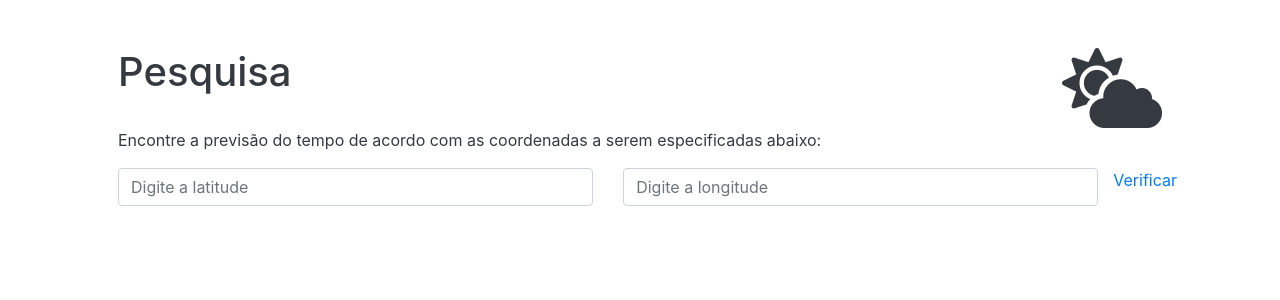
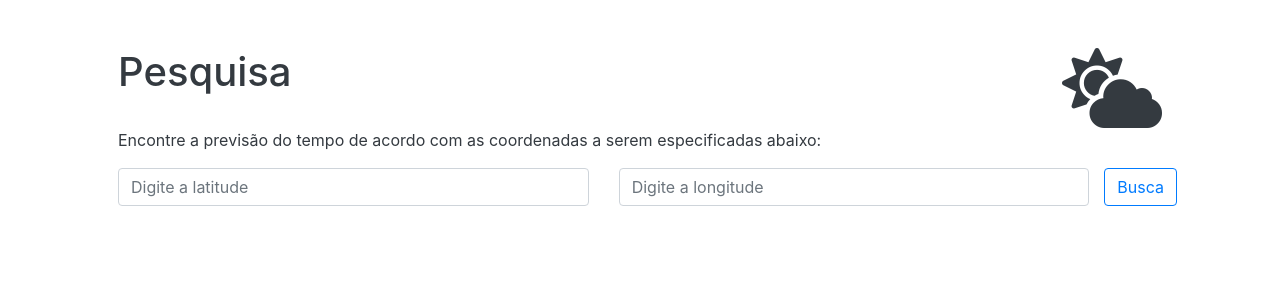
Before and after one commit to DouglasSalvagni/previsaodotemponetlify, a React (Create React App) app: page / in a window 1280 px wide. Shown: the top 300 px of the page. Built offline with nearby package versions, Linux system fonts and the light colour scheme.

Commit message:
test netlify

```diff
--- a/src/components/Header/index.js
+++ b/src/components/Header/index.js
@@ -1,6 +1,6 @@
 import React, { Component } from 'react';
 import '../../../node_modules/@fortawesome/fontawesome-free/css/all.min.css';
-import { Link } from 'react-router-dom';
+//import { Link } from 'react-router-dom';
 
 class Header extends Component {
 
@@ -63,9 +63,9 @@ class Header extends Component {
                                 onChange={this.inserirLon}/>
                         </div>
                         {/* <a className="btn btn-outline-primary center"  href={`/tempApi`}>Temp api</a> */}
-                        {/* <a className="btn btn-outline-primary center"  href={this.verificar()}>Busca</a> */}
+                        <a className="btn btn-outline-primary center"  href={this.verificar()}>Busca</a>
                         {/* <a className="btn btn-outline-primary center"  href={`lat=${this.state.form.lat}&lon=${this.state.form.lon}`}>Verificar</a> */}
-                        <Link  to={`lat=${this.state.form.lat}&lon=${this.state.form.lon}`}>Verificar</Link>
+                        {/* <Link  to={`lat=${this.state.form.lat}&lon=${this.state.form.lon}`}>Verificar</Link> */}
                     </div>
 
                 </form>
```
